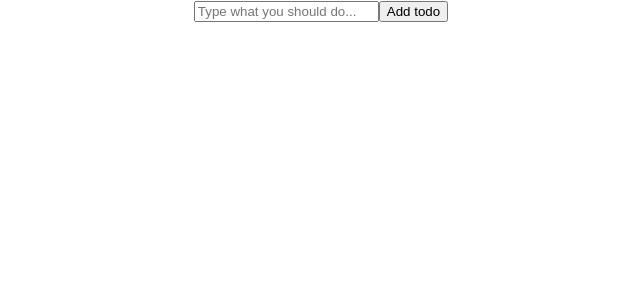
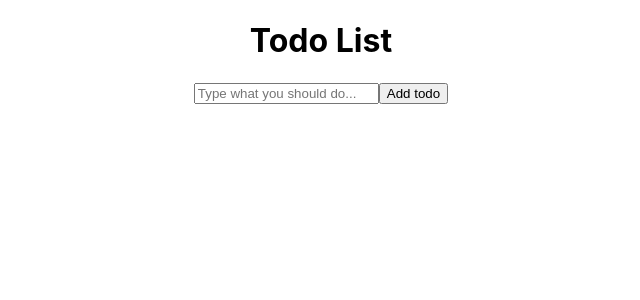
Before and after one commit to cone26/todo-app, a React (Create React App) app: page / in a window 1280 px wide. Shown: the top 300 px of the page, without its empty margins (319-959 px from the left). Built offline with nearby package versions, Linux system fonts and the light colour scheme.

Commit message:
edit: edit list using useState

```diff
--- a/src/App.js
+++ b/src/App.js
@@ -3,32 +3,32 @@ import "./App.css";
 
 function App() {
   const [todo, setTodo] = React.useState("");
-  const onChange = (event) => {
-    setTodo(event.target.value);
-  };
+  const [todos, setTodos] = React.useState([]);
+
+  const onChange = (event) => setTodo(event.target.value);
   const addTodo = (e) => {
     e.preventDefault();
-    const ul = document.getElementById("todoList");
-    const li = document.createElement("li");
-    const btn = document.getElementsByTagName("input")[0];
-    li.innerText = todo;
-    ul.appendChild(li);
-    btn.value = "";
+    if (todo === "") return;
+
+    setTodo("");
+    setTodos((todos) => [todo, ...todos]);
   };
 
   return (
     <div className="App">
-      <form>
+      <h1>Todo List</h1>
+      <form onSubmit={addTodo}>
         <input
+          onChange={onChange}
+          value={todo}
           type="text"
           placeholder="Type what you should do..."
-          onChange={onChange}
         ></input>
-        <button type="submit" onClick={addTodo}>
-          Add todo
-        </button>
+        <button>Add todo</button>
       </form>
-      <ul id="todoList"></ul>
+      {todos.map((todo, id) => (
+        <li key={id}>{todo}</li>
+      ))}
     </div>
   );
 }
```
